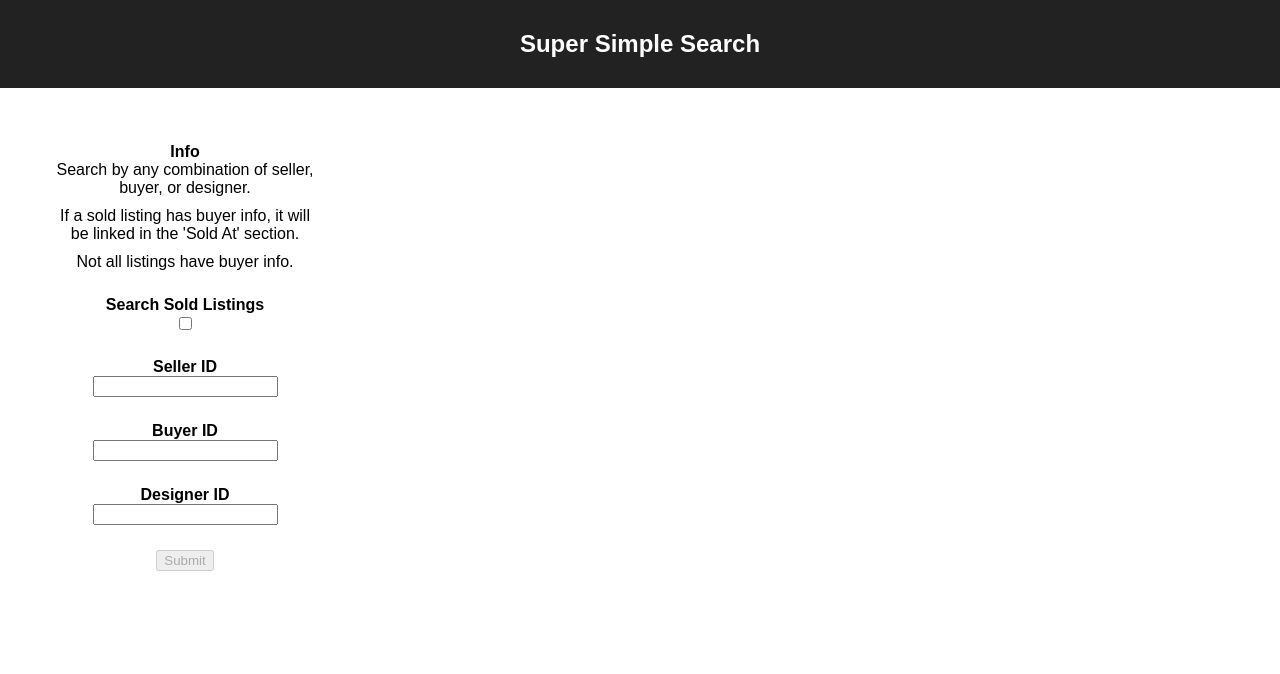
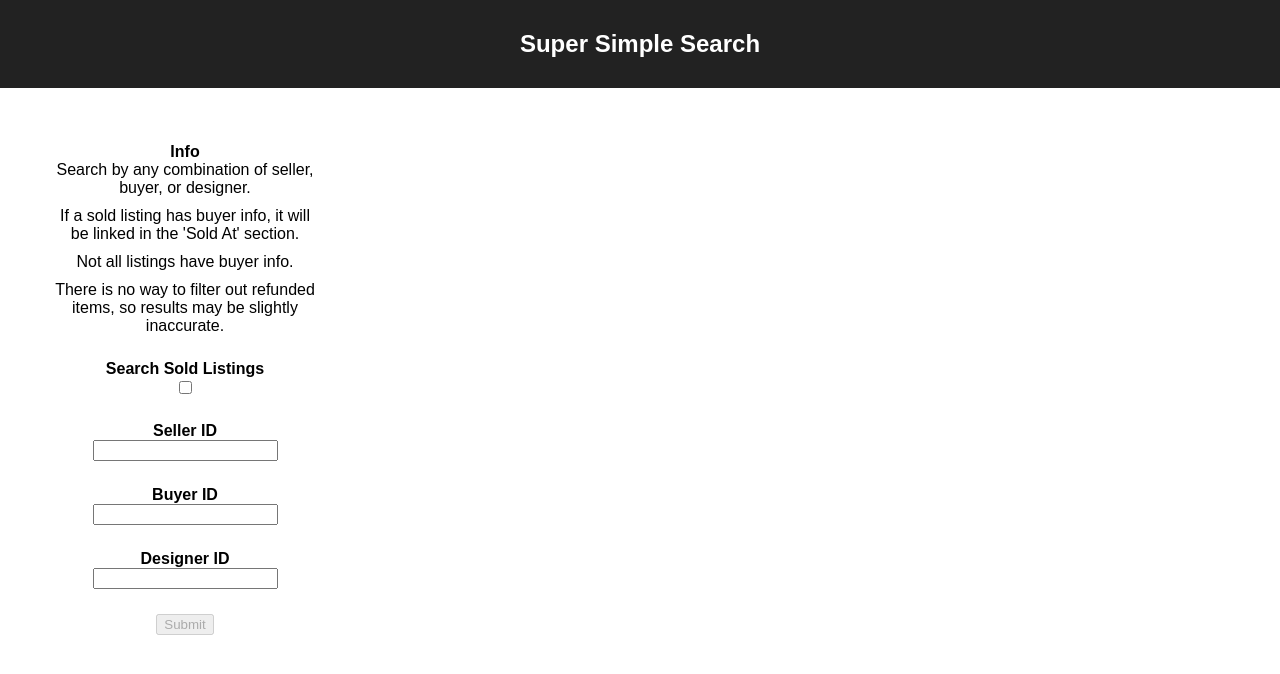
Before and after one commit to murphykobe/sss, a React (Create React App) app: page / in a window 1280 px wide. Shown: the top 674 px of the page. Built offline with nearby package versions, Linux system fonts and the light colour scheme; no server answers.

Commit message:
Add gotcha about refunds

```diff
--- a/src/components/Search.js
+++ b/src/components/Search.js
@@ -17,6 +17,9 @@ const Help = (
     </div>
     <div>
       {'Not all listings have buyer info.'}
+    </div>
+    <div>
+      {'There is no way to filter out refunded items, so results may be slightly inaccurate.'}
     </div>
   </div>
 );
```
